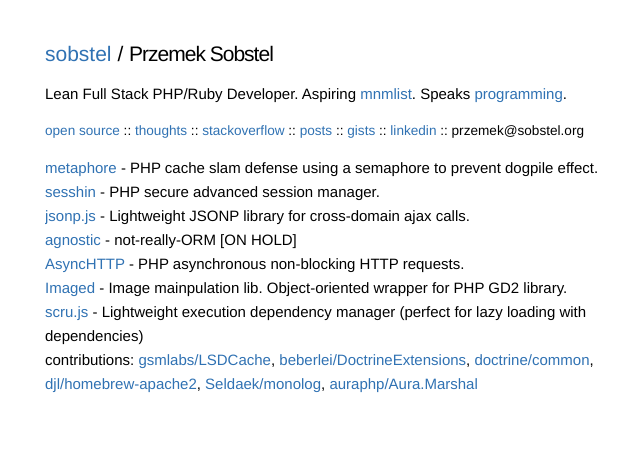
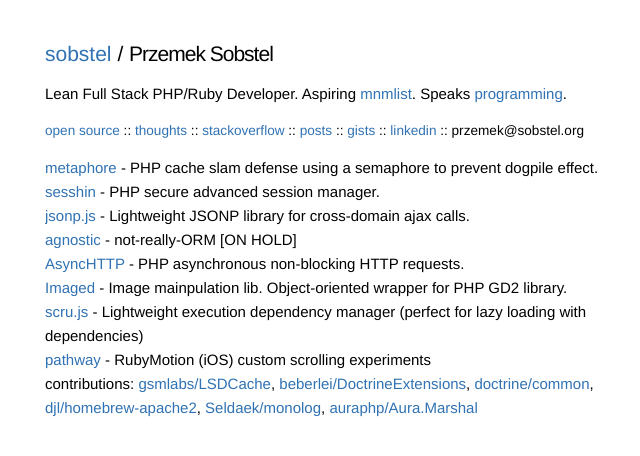
Before and after one commit to sobstel/sobstel.github.com, a Jekyll site: the page built from index.html, in a window 1280 px wide. Shown: the top 456 px of the page, without its empty margins (279-919 px from the left). Built offline with Jekyll 4.4.1, drawn with Linux system fonts in a browser that asks for light colours.

Commit message:
Sat, 07 Nov 2015 21:04:43 +0100

```diff
--- a/_data/meta.yml
+++ b/_data/meta.yml
@@ -1,2 +1,2 @@
 ---
-gists-last-read: '2015-11-07T20:01:35Z'
+gists-last-read: '2015-11-07T20:04:45Z'
--- a/_data/repos.yml
+++ b/_data/repos.yml
@@ -28,3 +28,7 @@
   html_url: https://github.com/sobstel/scru.js
   description: Lightweight execution dependency manager (perfect for lazy loading
     with dependencies)
+- name: pathway
+  full_name: sobstel/pathway
+  html_url: https://github.com/sobstel/pathway
+  description: RubyMotion (iOS) custom scrolling experiments
```
